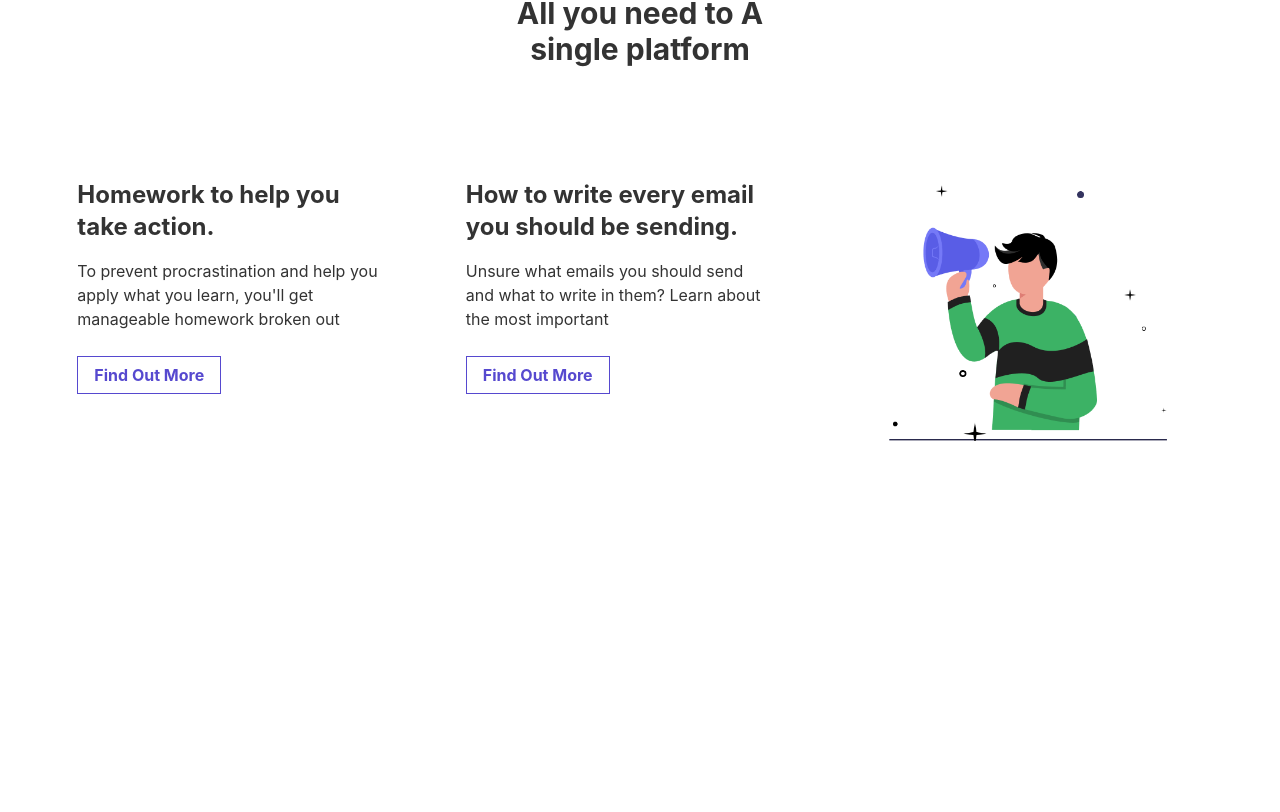
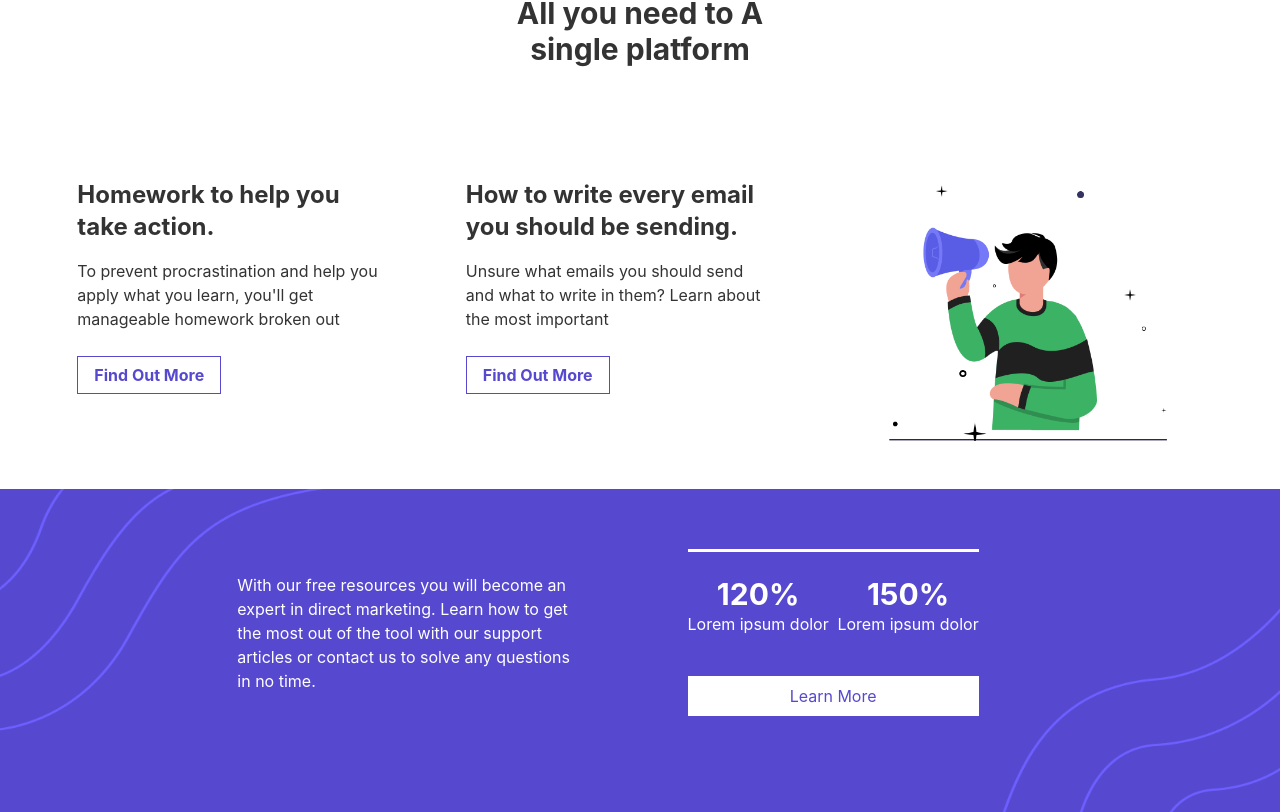
Before and after one commit to Rajebulalam/email-marketting, a React (Create React App) app: page /home in a window 1280 px wide. Shown: the part 4310-5122 px from the top of the page. Before the commit the page ends 4799 px from the top, so only its background shows below. Built offline with nearby package versions, Linux system fonts and the light colour scheme.

Commit message:
Latest Update Part Implemented

```diff
--- /dev/null
+++ b/src/Component/LatestNews/LatestNews.css
@@ -0,0 +1,4 @@
+.bottom-bg {
+    background-image: url('../../assets/images/bottom-bg.png');
+    background-size: 100% 100%;
+}
--- /dev/null
+++ b/src/Component/LatestNews/LatestNews.js
@@ -0,0 +1,30 @@
+import React from 'react';
+import './LatestNews.css';
+import { Link } from 'react-router-dom';
+
+const LatestNews = () => {
+    return (
+        <section className='bg-primary bottom-bg py-12'>
+            <div className='w-full lg:w-8/12 px-4 lg:px-6 mx-auto pt-3 py-12 flex-none md:flex justify-between items-center'>
+                <div className='text-white w-full'>
+                    <p>With our free resources you will become an expert in direct marketing. Learn how to get the most out of the tool with our support articles or contact us to solve any questions in no time.</p>
+                </div>
+                <div className='w-full ml-0 lg:ml-10 px-16'>
+                    <div style={{ borderTop: '3px solid #fff' }} className='pb-10 pt-6 flex justify-between items-center'>
+                        <p className='text-center'>
+                            <span className='text-3xl font-bold text-white block'>120%</span>
+                            <span className='text-white'>Lorem ipsum dolor</span>
+                        </p>
+                        <p className='text-center'>
+                            <span className='text-3xl font-bold text-white block'>150%</span>
+                            <span className='text-white'>Lorem ipsum dolor</span>
+                        </p>
+                    </div>
+                    <Link to='/' className='text-primary text-center block py-2  w-full bg-white'>Learn More</Link>
+                </div>
+            </div>
+        </section>
+    );
+};
+
+export default LatestNews;
--- a/src/Pages/Home/Home.js
+++ b/src/Pages/Home/Home.js
@@ -7,6 +7,7 @@ import Conversation from '../../Component/Conversation/Conversation';
 import EmailMarketingTool from '../../Component/EmailMarketingTool/EmailMarketingTool';
 import GdprCompliant from '../../Component/GdprCompliant/GdprCompliant';
 import InboundMarketing from '../../Component/InboundMarketing/InboundMarketing';
+import LatestNews from '../../Component/LatestNews/LatestNews';
 import Testimonial from '../../Component/Testimonial/Testimonial';
 
 const Home = () => {
@@ -21,6 +22,7 @@ const Home = () => {
       <Automation></Automation>
       <Testimonial></Testimonial>
       <Announce></Announce>
+      <LatestNews></LatestNews>
     </div>
   );
 };
```
Also changed, not shown: src/assets/images/bottom-bg.png (added).
